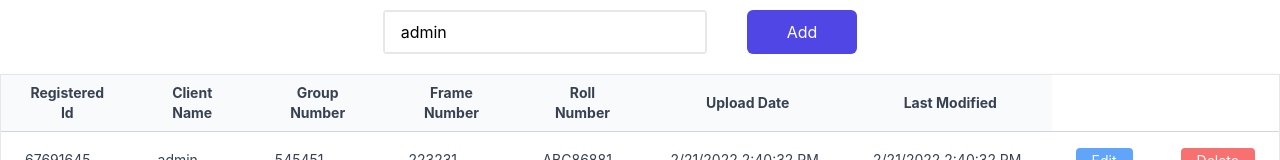
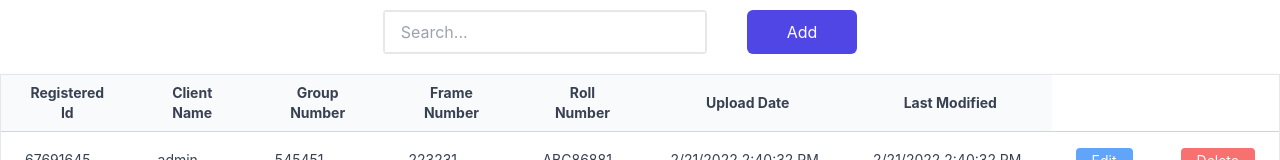
Before and after one commit to sachinkumar579/records-search-app, a React (Vite) app: page / in a window 1280 px wide. Shown: the top 160 px of the page. Built offline with nearby package versions, Linux system fonts and the light colour scheme.

Commit message:
Update SearchBox.jsx

```diff
--- a/src/components/search/SearchBox.jsx
+++ b/src/components/search/SearchBox.jsx
@@ -5,7 +5,6 @@ const SearchBox = (props) => {
     <div className="container flex mx-auto">
       <div className="flex border-2 rounded">
         <input
-          defaultValue="admin"
           type="text"
           className="px-4 py-2 w-80"
           placeholder="Search..."
```
